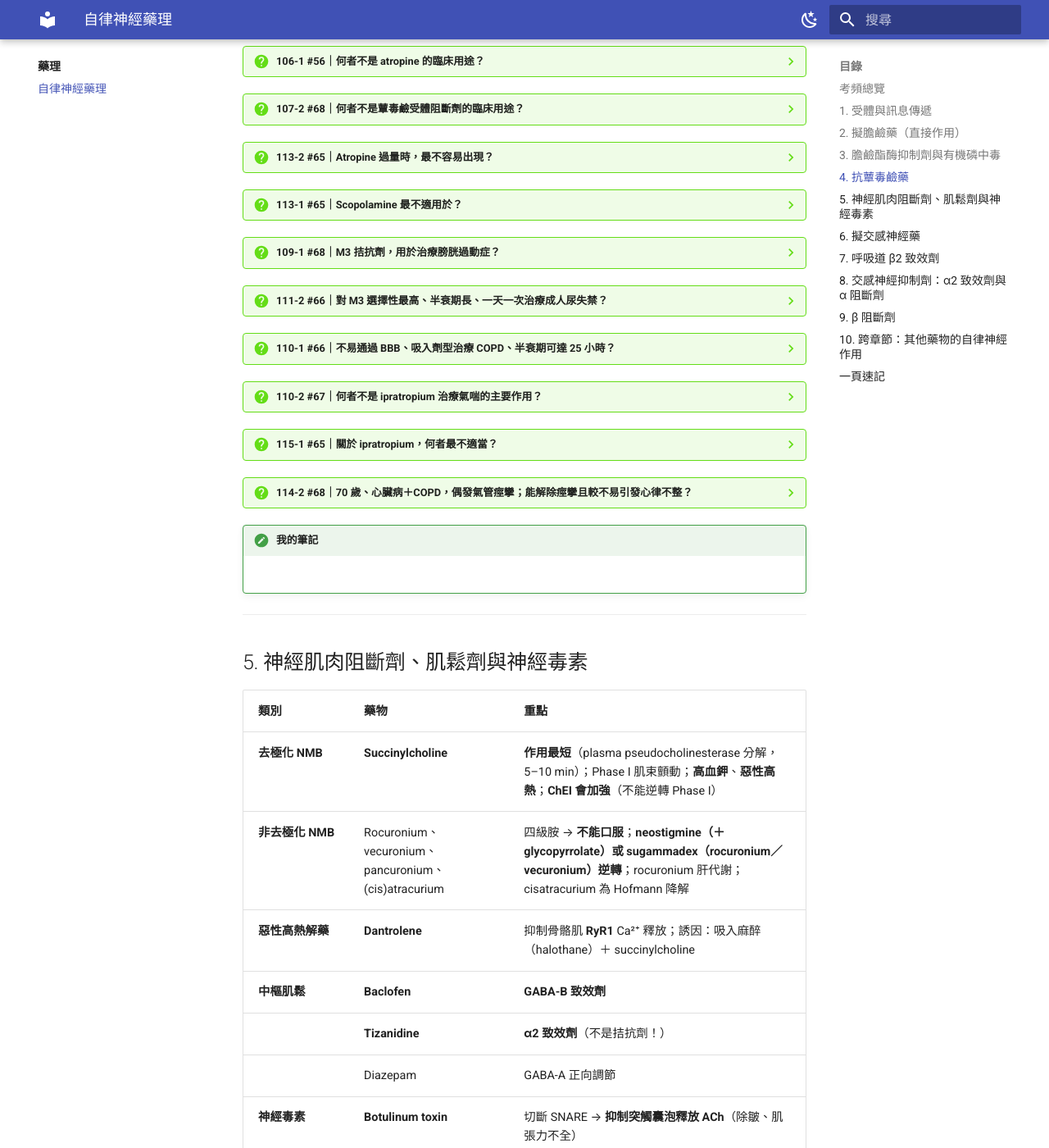
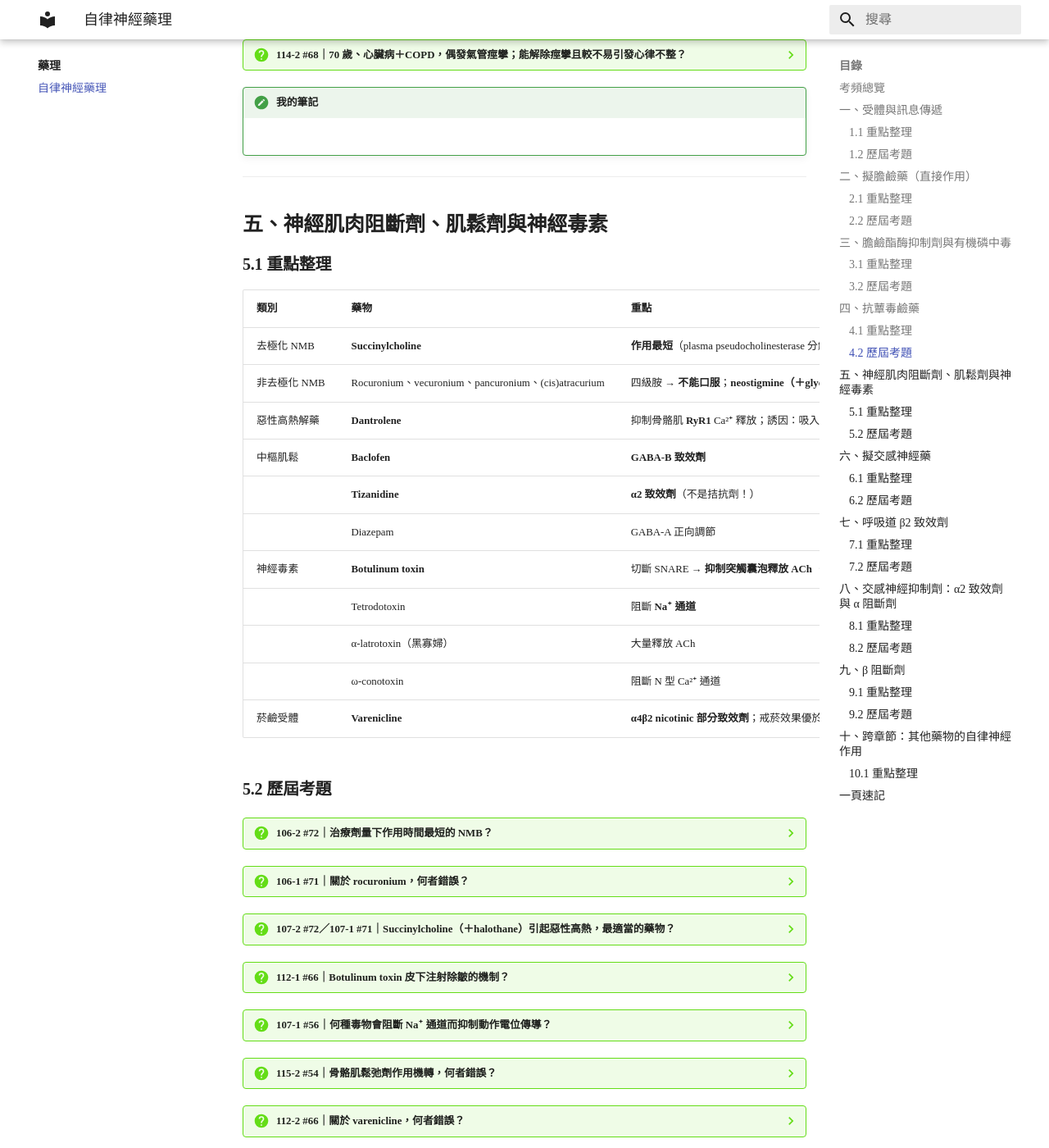
Before and after one commit to HenryChou99/pharm-notes, an MkDocs documentation site: the page built from docs/pharm/ans.md, in a window 1280 px wide and 1400 px high, scrolled down 6061 px. Shown: the whole window at 82% size. Built offline with MkDocs 1.6.1 and Material for MkDocs 9.7.7, drawn with Linux system fonts in a browser that asks for light colours; some web fonts are replaced; some of the changed text lies outside the part shown.

Commit message:
改為 TWMLE 風格：白色主題、霞鶩文楷、首頁目錄表、章節編號
Co-Authored-By: Claude Opus 5.5 <noreply@anthropic.com>
Claude-Session: https://claude.ai/code/session_0114H1CH4gcEFbNosM2m6Kh2

```diff
--- a/docs/pharm/ans.md
+++ b/docs/pharm/ans.md
@@ -1,4 +1,6 @@
 # 自律神經藥理
+
+---
 
 > 106–115 年 20 次考試、500 題藥理中，約 **70 題（≈14%）**與自律神經相關，平均每次 3–4 題。
 
@@ -20,7 +22,9 @@
 
 ---
 
-## 1. 受體與訊息傳遞
+## 一、受體與訊息傳遞
+
+### 1.1 重點整理
 
 | 受體 | G 蛋白 | 第二傳訊 | 主要部位與作用 |
 |---|---|---|---|
@@ -39,6 +43,8 @@
     - **膀胱**：逼尿肌收縮 = M3、舒張 = β3；α1 作用在**膀胱頸／三角區**，不是逼尿肌
     - **眼睛**：散瞳（α1，瞳孔放大肌）≠ 睫狀肌麻痺（抗 M3）。擬交感藥只散瞳、**不造成 cycloplegia**
     - cGMP 路徑：NO（nitroprusside）→ 可溶性 GC；ANP → 膜上 GC；sildenafil 抑制 PDE5。**isoproterenol 只增加 cAMP**
+
+### 1.2 歷屆考題
 
 ??? question "108-1 #58｜活化哪種自主神經受體通常會抑制 adenylyl cyclase？"
     A. M2 muscarinic　B. M3 muscarinic　C. β1　D. β3
@@ -70,7 +76,9 @@
 
 ---
 
-## 2. 擬膽鹼藥（直接作用）
+## 二、擬膽鹼藥（直接作用）
+
+### 2.1 重點整理
 
 | 藥物 | M 作用 | N 作用 | 被 ChE 分解 | 臨床用途 |
 |---|---|---|---|---|
@@ -83,6 +91,8 @@
 
 !!! tip "記法"
     **Carba**mate 結構（carbachol、bethanechol）→ 抗 ChE 分解；**β-methyl**（methacholine、bethanechol）→ 降低 N 作用。bethanechol 兩者都有 → **最純 M、最耐 ChE**。
+
+### 2.2 歷屆考題
 
 ??? question "110-2 #66｜何者活化 nicotinic 受體作用最弱，且最不易被膽鹼酯酶分解？"
     A. acetylcholine　B. methacholine　C. carbachol　D. bethanechol
@@ -104,7 +114,9 @@
 
 ---
 
-## 3. 膽鹼酯酶抑制劑與有機磷中毒
+## 三、膽鹼酯酶抑制劑與有機磷中毒
+
+### 3.1 重點整理
 
 | 藥物 | 結構 | 入 CNS | 用途 |
 |---|---|---|---|
@@ -124,6 +136,8 @@
     - 對 **carbamate**（如 carbaryl）中毒無效、不建議使用
     - 過量本身可造成神經肌肉阻斷 → 肌無力
     - 主要恢復 NMJ（N 作用）功能；M 症狀仍要靠 **atropine**
+
+### 3.2 歷屆考題
 
 ??? question "106-2 #56｜Neostigmine 過量中毒，**不會**產生哪個作用？"
     A. 腹瀉　B. 流汗　C. 散瞳　D. 排尿
@@ -165,7 +179,9 @@
 
 ---
 
-## 4. 抗蕈毒鹼藥
+## 四、抗蕈毒鹼藥
+
+### 4.1 重點整理
 
 | 藥物 | 特色 | 用途 |
 |---|---|---|
@@ -184,6 +200,8 @@
 
 !!! danger "禁忌"
     **隅角閉鎖性（狹角）青光眼**：抗蕈毒鹼藥散瞳 → 虹膜堵住隅角 → 誘發急性發作。也**不能降眼壓**。攝護腺肥大病人小心尿滯留。
+
+### 4.2 歷屆考題
 
 ??? question "106-1 #56｜何者**不是** atropine 的臨床用途？"
     A. 治療狹角青光眼　B. 睫狀肌麻痺　C. 手術時減少支氣管分泌　D. 急性有機磷中毒
@@ -240,7 +258,9 @@
 
 ---
 
-## 5. 神經肌肉阻斷劑、肌鬆劑與神經毒素
+## 五、神經肌肉阻斷劑、肌鬆劑與神經毒素
+
+### 5.1 重點整理
 
 | 類別 | 藥物 | 重點 |
 |---|---|---|
@@ -255,6 +275,8 @@
 | | α-latrotoxin（黑寡婦） | 大量釋放 ACh |
 | | ω-conotoxin | 阻斷 N 型 Ca²⁺ 通道 |
 | 菸鹼受體 | **Varenicline** | **α4β2 nicotinic 部分致效劑**；戒菸效果優於 bupropion；副作用：焦慮、憂鬱、怪夢 |
+
+### 5.2 歷屆考題
 
 ??? question "106-2 #72｜治療劑量下作用時間最短的 NMB？"
     A. succinylcholine　B. cisatracurium　C. pancuronium　D. vecuronium
@@ -296,7 +318,9 @@
 
 ---
 
-## 6. 擬交感神經藥
+## 六、擬交感神經藥
+
+### 6.1 重點整理
 
 | 藥物 | 受體 | 重點用途／考點 |
 |---|---|---|
@@ -313,6 +337,8 @@
 | Ephedrine／Pseudoephedrine | 間接＋直接 | 鼻塞；**會升壓** |
 | Amphetamine、Modafinil | 間接（釋放／抑制再回收） | ADHD；modafinil → **嗜睡症（narcolepsy）** |
 | Cocaine | 抑制 NE／DA 再回收 | 局部麻醉＋**血管收縮**；**與 heroin 無交叉依賴** |
+
+### 6.2 歷屆考題
 
 ??? question "109-2 #66｜何者**不是**擬交感神經藥的臨床用途？"
     A. 睫狀肌麻痺　B. 過敏性休克　C. 氣喘　D. 抑制早產
@@ -357,13 +383,17 @@
 
 ---
 
-## 7. 呼吸道 β2 致效劑
+## 七、呼吸道 β2 致效劑
+
+### 7.1 重點整理
 
 | 類別 | 藥物 | 重點 |
 |---|---|---|
 | SABA | **Albuterol（salbutamol）**、terbutaline | **急性發作首選**、起效最快 |
 | LABA | **Salmeterol**、**formoterol** | **不可用於急性發作**（salmeterol 起效慢）；**不可單獨使用**，須搭 ICS |
 | 其他 | Theophylline | 治療窗窄，**需監測血中濃度**；失眠、癲癇、心律不整 |
+
+### 7.2 歷屆考題
 
 ??? question "106-2 #70｜長效型 β2 致效劑，不得用於急性氣喘發作？"
     A. salbutamol　B. salmeterol　C. terbutaline　D. metaproterenol
@@ -390,7 +420,9 @@
 
 ---
 
-## 8. 交感神經抑制劑：α2 致效劑與 α 阻斷劑
+## 八、交感神經抑制劑：α2 致效劑與 α 阻斷劑
+
+### 8.1 重點整理
 
 | 藥物 | 機轉 | 考點 |
 |---|---|---|
@@ -402,6 +434,8 @@
 | Phentolamine | 非選擇性 α（可逆） | 嗜鉻細胞瘤、NE 外滲 |
 | Phenoxybenzamine | 非選擇性 α（**不可逆**） | 嗜鉻細胞瘤術前 |
 | **Labetalol**、carvedilol | α1＋β | labetalol α 阻斷最明顯；懷孕高血壓 |
+
+### 8.2 歷屆考題
 
 ??? question "108-1 #66｜長期高劑量服用、立即停藥會因強烈增加交感活性而引發致命性高血壓？"
     A. clonidine　B. nifedipine　C. hydralazine　D. captopril
@@ -433,7 +467,9 @@
 
 ---
 
-## 9. β 阻斷劑
+## 九、β 阻斷劑
+
+### 9.1 重點整理
 
 | 藥物 | 特性 | 考點 |
 |---|---|---|
@@ -455,6 +491,8 @@
     | ↑葡萄膜鞏膜排出 | PGF2α 類似物（**latanoprost**） |
     | ↑小樑網排出 | M 致效（pilocarpine） |
     | ✗ 不能降眼壓 | **atropine**、tropicamide（禁用於狹角） |
+
+### 9.2 歷屆考題
 
 ??? question "106-2 #57｜何者**不是**治療氣喘的藥物？"
     A. cromolyn　B. propranolol　C. zileuton　D. beclomethasone
@@ -504,7 +542,9 @@
 
 ---
 
-## 10. 跨章節：其他藥物的自律神經作用
+## 十、跨章節：其他藥物的自律神經作用
+
+### 10.1 重點整理
 
 | 藥物 | 自律神經相關考點 |
 |---|---|
--- a/docs/stylesheets/extra.css
+++ b/docs/stylesheets/extra.css
@@ -1,18 +1,25 @@
-/* 考頻標記 */
-.freq { font-weight: 700; color: var(--md-accent-fg-color); }
+@import url('https://fonts.googleapis.com/css2?family=LXGW+WenKai+TC:wght@400;700&display=swap');
 
-/* 表格：首欄不換行、字稍小 */
-.md-typeset table:not([class]) { font-size: 0.72rem; }
-.md-typeset table:not([class]) td:first-child { white-space: nowrap; font-weight: 600; }
+:root {
+  --md-text-font: "LXGW WenKai TC", serif;
+  --md-code-font: "Roboto Mono", monospace;
+}
 
-/* 自訂「我的筆記」框 */
-.md-typeset .admonition.mynote,
-.md-typeset details.mynote { border-color: #43a047; }
-.md-typeset .mynote > .admonition-title,
-.md-typeset .mynote > summary { background-color: rgba(67, 160, 71, 0.1); }
-.md-typeset .mynote > .admonition-title::before,
-.md-typeset .mynote > summary::before {
+.md-footer, .md-footer-meta { background: #ffffff !important; }
+.md-footer *, .md-footer-meta * { color: rgb(38, 38, 38) !important; }
+
+.md-content h1, .md-content h2, .md-content h3 { font-weight: 700; }
+
+/* 考頻數字 */
+.freq { font-weight: 700; color: #1976d2; }
+
+/* 首頁目錄表 */
+.md-typeset table:not([class]) td { white-space: nowrap; }
+
+/* 我的筆記 */
+.md-typeset .admonition.mynote, .md-typeset details.mynote { border-color: #43a047; }
+.md-typeset .mynote > .admonition-title, .md-typeset .mynote > summary { background-color: rgba(67,160,71,.1); }
+.md-typeset .mynote > .admonition-title::before, .md-typeset .mynote > summary::before {
   background-color: #43a047;
-  -webkit-mask-image: var(--md-admonition-icon--note);
-  mask-image: var(--md-admonition-icon--note);
+  -webkit-mask-image: var(--md-admonition-icon--note); mask-image: var(--md-admonition-icon--note);
 }
--- a/mkdocs.yml
+++ b/mkdocs.yml
@@ -1,4 +1,4 @@
-site_name: 國考藥理筆記
+site_name: Pharm Notes
 site_description: 以 106–115 年醫師一階醫學（二）考古題整理的藥理學筆記
 site_author: Henry Cho
 copyright: Copyright &copy; 2026 Henry Cho｜題目來源：考選部考畢試題
@@ -16,18 +16,9 @@ theme:
     - search.suggest
     - content.code.copy
   palette:
-    - scheme: default
-      primary: indigo
-      accent: deep orange
-      toggle:
-        icon: material/weather-night
-        name: 切換深色模式
-    - scheme: slate
-      primary: indigo
-      accent: deep orange
-      toggle:
-        icon: material/weather-sunny
-        name: 切換淺色模式
+    scheme: default
+    primary: white
+    accent: blue
 
 plugins:
   - search:
```
Also changed, not shown: docs/index.md (+12 -27 lines).
